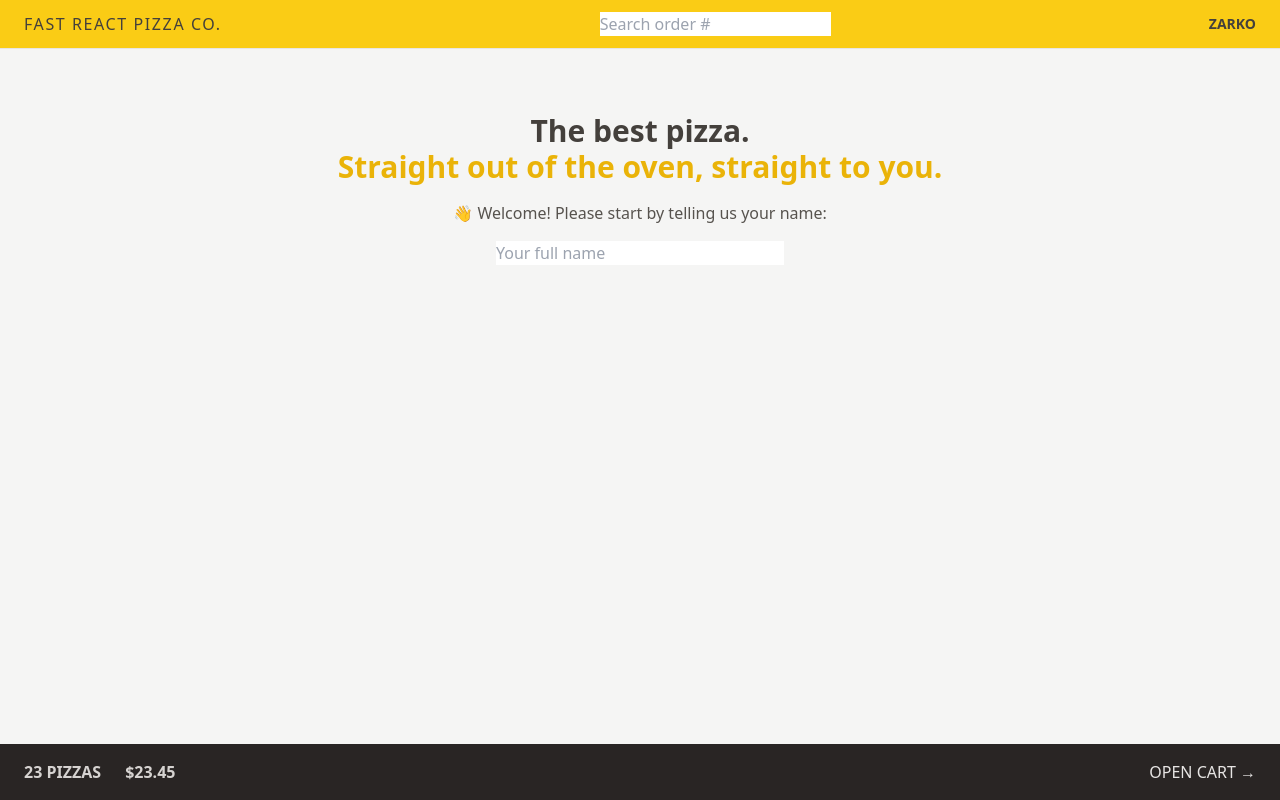
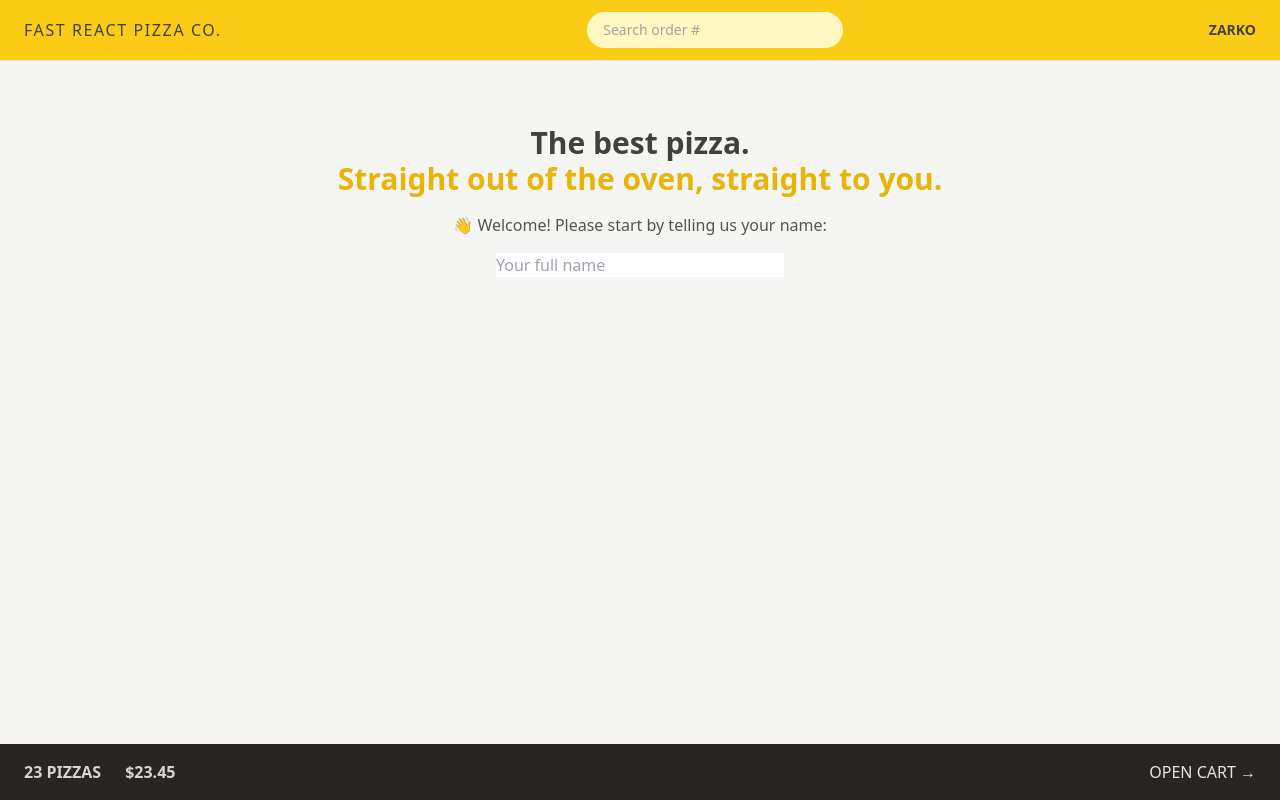
Before and after one commit to SenseiZarkoDukic/fast-react-pizza, a React (Vite) app: page / in a window 1280 px wide. Built offline with nearby package versions, Linux system fonts and the light colour scheme.

Commit message:
Add styling to the search order btn with w, rounded, bg, p, text, transition, duration, placeholder, focus, ring, sm

```diff
--- a/src/features/order/SearchOrder.jsx
+++ b/src/features/order/SearchOrder.jsx
@@ -1,15 +1,15 @@
-import { useState } from "react";
-import { useNavigate } from "react-router-dom";
+import { useState } from 'react';
+import { useNavigate } from 'react-router-dom';
 
 function SearchOrder() {
-  const [query, setQuery] = useState("");
+  const [query, setQuery] = useState('');
   const navigate = useNavigate();
 
   const handleSubmit = (e) => {
     e.preventDefault();
     if (!query) return;
     navigate(`/order/${query}`);
-    setQuery("");
+    setQuery('');
   };
 
   return (
@@ -19,6 +19,7 @@ function SearchOrder() {
         placeholder="Search order #"
         value={query}
         onChange={(e) => setQuery(e.target.value)}
+        className=" w-28 rounded-full bg-yellow-100 px-4 py-2 text-sm transition-all duration-300 placeholder:text-stone-400 focus:outline-none focus:ring focus:ring-yellow-500 focus:ring-opacity-50 sm:w-64 sm:focus:w-72"
       />
     </form>
   );
```
